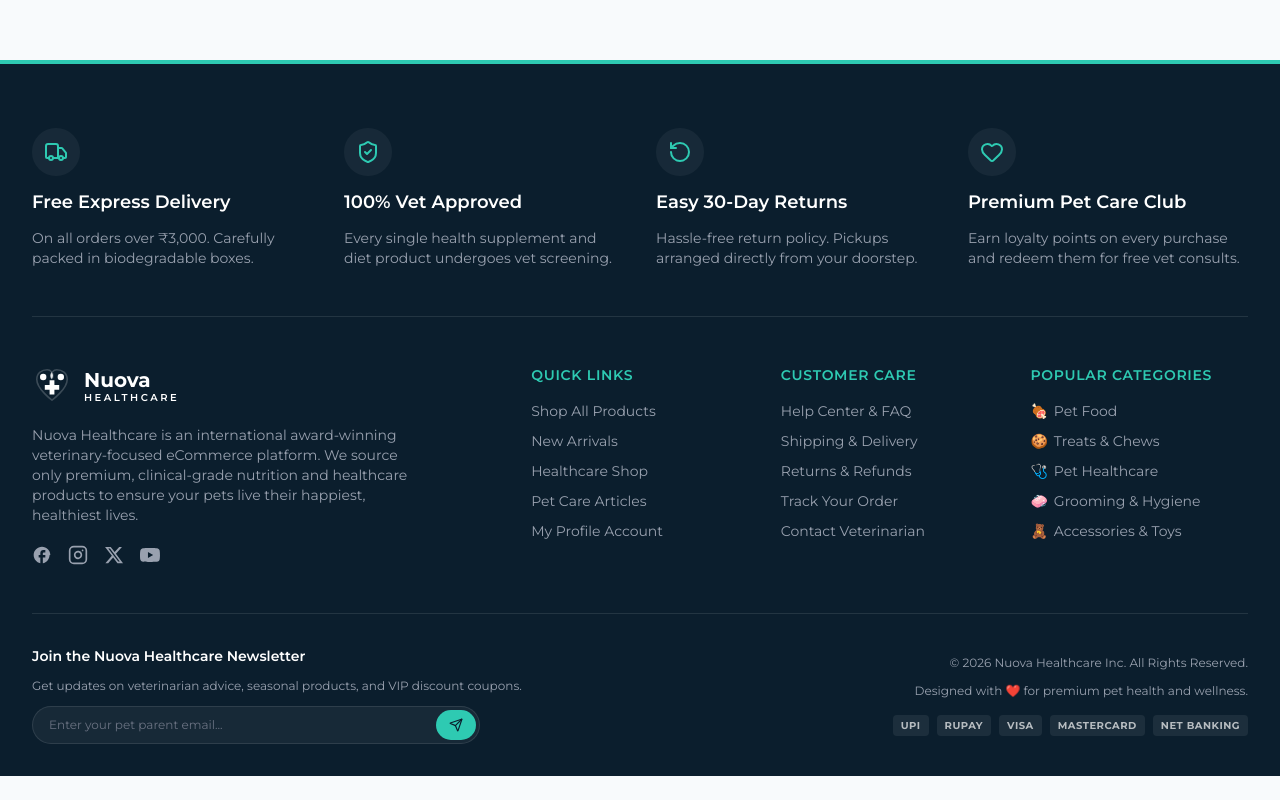
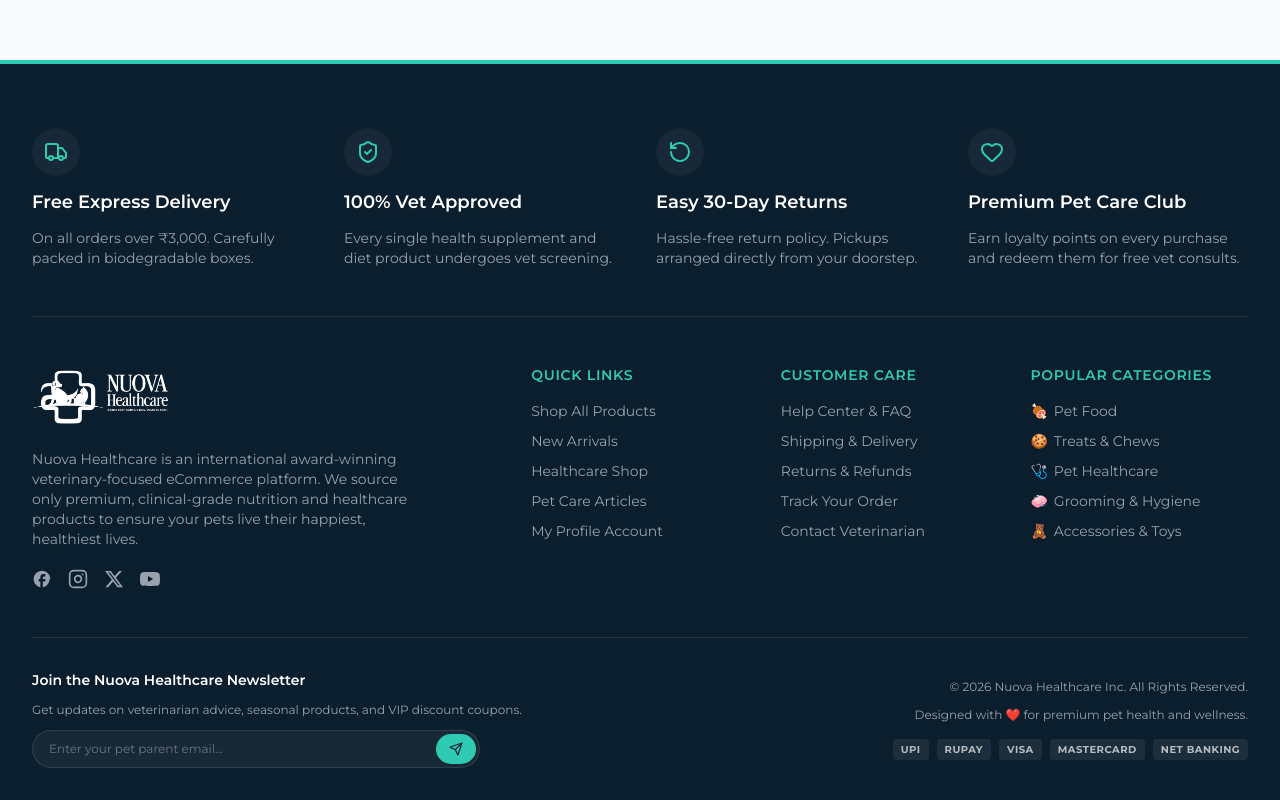
Before and after one commit to akashvcqru/NuovaHealthcare, a Next.js app: page / in a window 1280 px wide. Shown: the part 6444-7244 px from the top of the page. Before the commit the page ends 7220 px from the top, so only its background shows below. Built offline with nearby package versions, Linux system fonts and the light colour scheme.

Commit message:
Restore image logo for footer

```diff
--- a/src/components/layout/Footer.tsx
+++ b/src/components/layout/Footer.tsx
@@ -66,7 +66,7 @@
 
           {/* Column 1: Brand Info */}
           <div className="lg:col-span-2 flex flex-col gap-5">
-            <Logo showText={true} className="invert brightness-0" />
+            <Logo variant="footer" showText={true} className="invert brightness-0" />
             <p className="text-sm text-gray-400 max-w-sm">
               Nuova Healthcare is an international award-winning veterinary-focused eCommerce platform. We source only premium, clinical-grade nutrition and healthcare products to ensure your pets live their happiest, healthiest lives.
             </p>
--- a/src/components/ui/Logo.tsx
+++ b/src/components/ui/Logo.tsx
@@ -8,10 +8,10 @@
 }
 
 export default function Logo({ showText = true, className = "", variant = "default" }: LogoProps) {
-  if (variant === "header") {
+  if (variant === "header" || variant === "footer") {
     return (
       <Link href="/" className={`flex items-center gap-3 group ${className}`}>
-        {/* Logo Image used as-is, strictly for the header, no SVG */}
+        {/* Logo Image used as-is, strictly for the header/footer, no SVG */}
         <div className="relative flex items-center justify-start py-1">
           {/* eslint-disable-next-line @next/next/no-img-element */}
           <img
```
